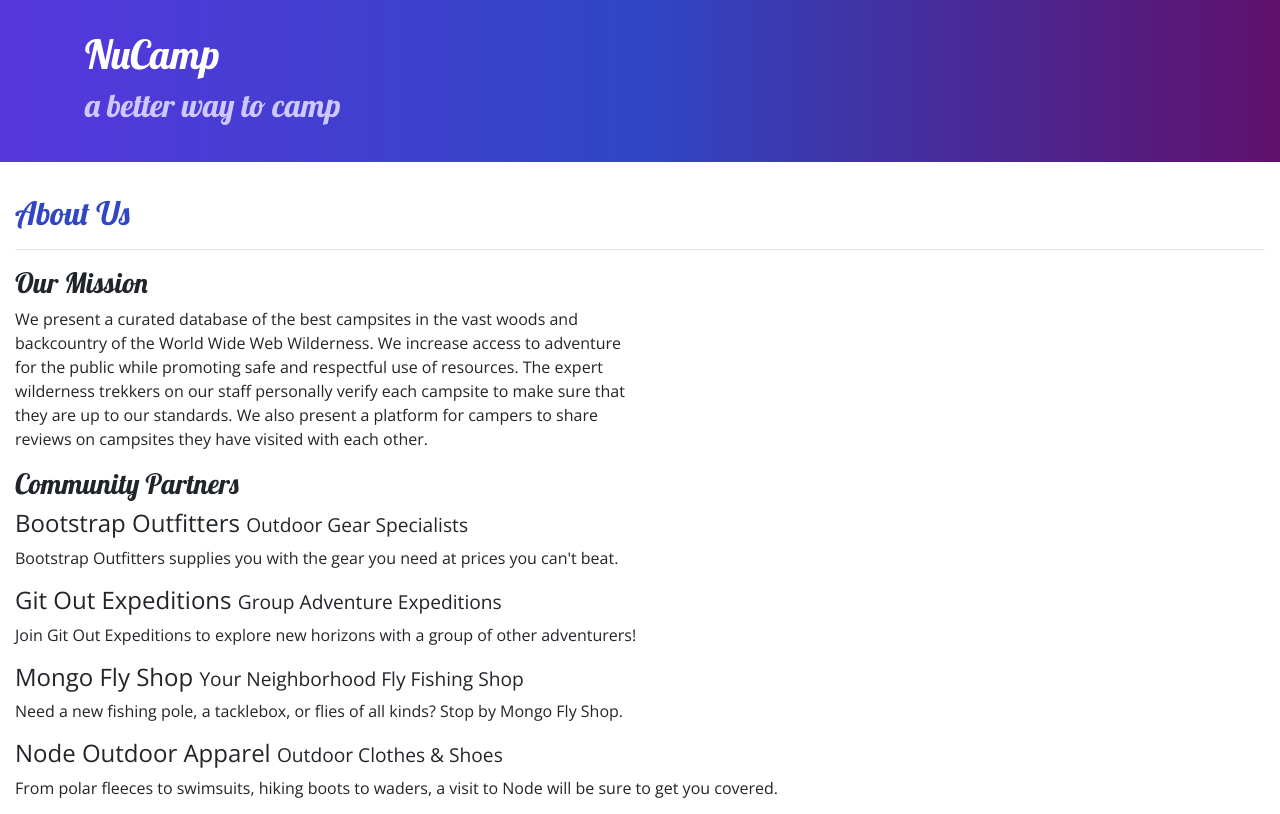
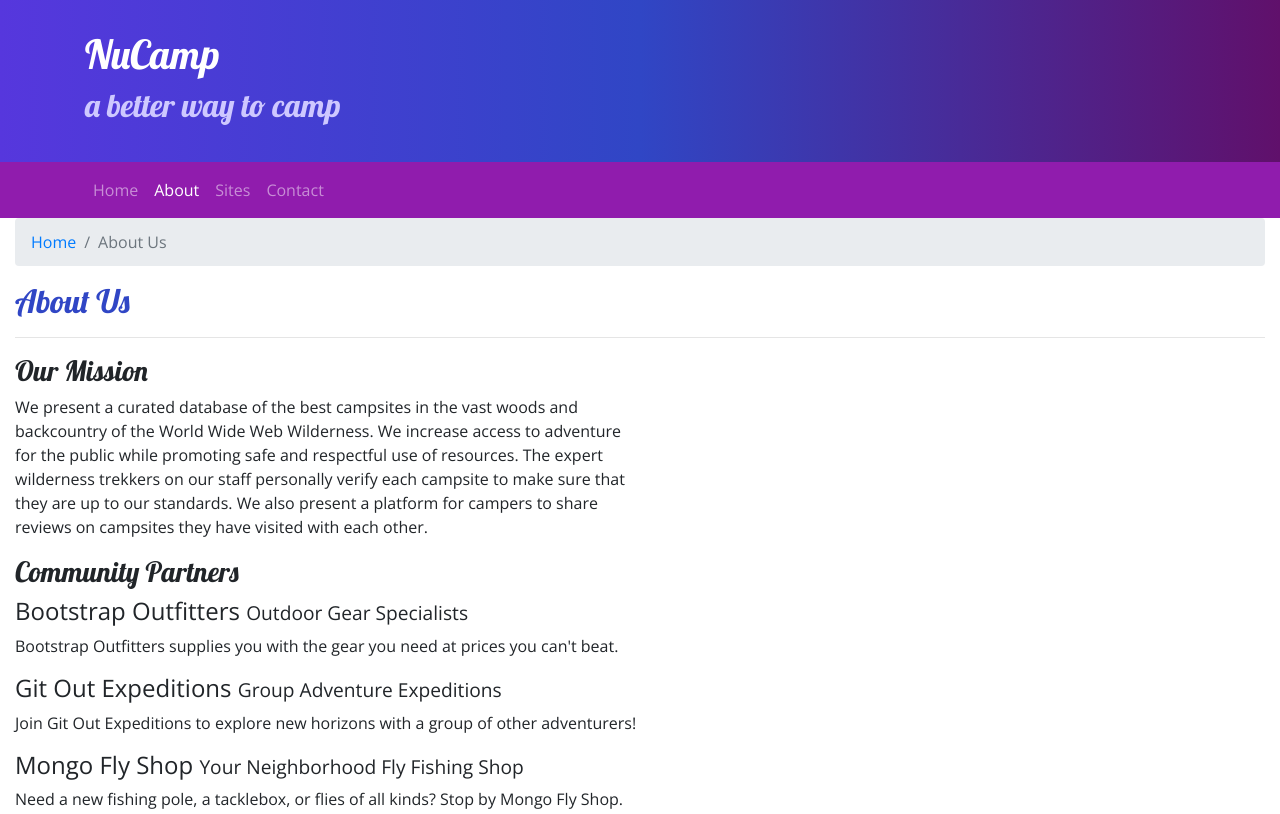
Before and after one commit to breezecakeyum/bootstrap-workshop, a website: page aboutus.html in a window 1280 px wide. Shown: the top 814 px of the page. Drawn offline with nearby package versions, Linux system fonts and the light colour scheme.

Commit message:
Navs and Breadcrumbs

```diff
--- a/aboutus.html
+++ b/aboutus.html
@@ -30,9 +30,29 @@
         </div>
     </header>
 
+    <nav class="navbar navbar-expand-sm navbar-dark sticky-top">
+        <div class="container">
+            <button class="navbar-toggler ml-auto" type="button" data-toggle="collapse" data-target="#nucampNavbar">
+                <span class="navbar-toggler-icon"></span>
+            </button>
+            <div class="collapse navbar-collapse" id="nucampNavbar">
+                <ul class="navbar-nav">
+                    <li class="nav-item"><a class="nav-link" href="index.html">Home</a></li>
+                    <li class="nav-item active"><a class="nav-link" href="#">About</a></li>
+                    <li class="nav-item"><a class="nav-link" href="#">Sites</a></li>
+                    <li class="nav-item"><a class="nav-link" href="#">Contact</a></li>
+                </ul>
+            </div>
+        </div>
+    </nav>
+
     <div class="container-fluid">
         <div class="row">
-            <div class="col-12">
+            <div class="col">
+                <ol class="breadcrumb">
+                    <li class="breadcrumb-item"><a href="index.html">Home</a></li>
+                    <li class="breadcrumb-item active">About Us</li>
+                </ol>
                <h2>About Us</h2>
                <hr />
             </div>
--- a/css/styles.css
+++ b/css/styles.css
@@ -20,6 +20,7 @@ footer {
 }
 
 .jumbotron {
+    margin: 0;
     padding: 30px;
     background-image: linear-gradient(to right, #5637DD, #3046C5, #60106B);
     color: white;
@@ -30,3 +31,6 @@ footer {
     border-bottom: 1px ridge;
     min-height: 200px;
 }
+.navbar{
+    background-color: #901CAD;
+}
```
Also changed, not shown: index.html (+15 -0 lines).
